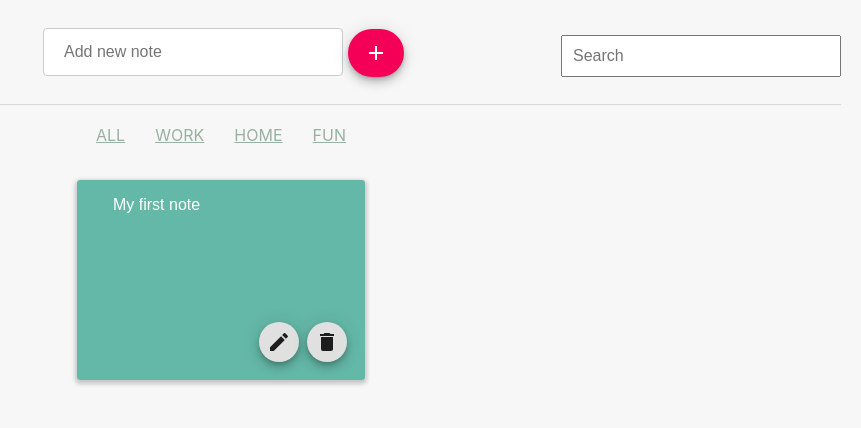
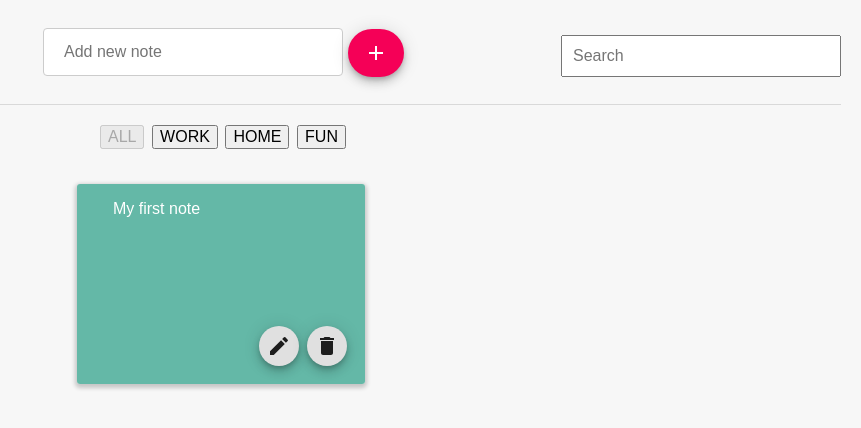
Before and after one commit to Richiello/Note_app, a React (Create React App) app: page / in a window 1280 px wide. Shown: the top 428 px of the page, without its empty margins (419-1280 px from the left). Built offline with nearby package versions, Linux system fonts and the light colour scheme.

Commit message:
Make filterlink active based on chosen category

```diff
--- a/src/components/CategoryFilter.js
+++ b/src/components/CategoryFilter.js
@@ -1,6 +1,7 @@
 import React from 'react'
 import { styled } from '@material-ui/styles'
 import { categoryFilters } from '../actions'
+import FilterLink from './FilterLink'
 
 const HorizontalList = styled(`ul`)({
     display: 'flex',
@@ -23,9 +24,9 @@ const CategoryFilter = () => {
         <HorizontalList>
             {Object.keys(categoryFilters).map(a =>
                 <li key={a}>
-                    <a>
+                    <FilterLink filter={categoryFilters[a]}>
                         {categoryFilters[a]}
-                    </a>
+                    </FilterLink>
                 </li>
             )}
         </HorizontalList>
--- /dev/null
+++ b/src/components/FilterLink.js
@@ -0,0 +1,35 @@
+import React from 'react'
+import PropTypes from 'prop-types'
+import { connect } from 'react-redux'
+import { setCategoryFilter } from '../actions'
+
+const FilterLink = ({ active, children, onClick }) => (
+    <button
+        onClick={onClick}
+        disabled={active}
+        style={{
+            marginLeft: '4px',
+        }}
+    >
+        {children}
+    </button>
+)
+
+FilterLink.propTypes = {
+    active: PropTypes.bool.isRequired,
+    children: PropTypes.node.isRequired,
+    onClick: PropTypes.func.isRequired
+}
+
+const mapStateToProps = (state, ownProps) => ({
+    active: ownProps.filter === state.categoryFilter
+})
+
+const mapDispatchToProps = (dispatch, ownProps) => ({
+    onClick: () => dispatch(setCategoryFilter(ownProps.filter))
+})
+
+export default connect(
+    mapStateToProps,
+    mapDispatchToProps
+)(FilterLink)
```
